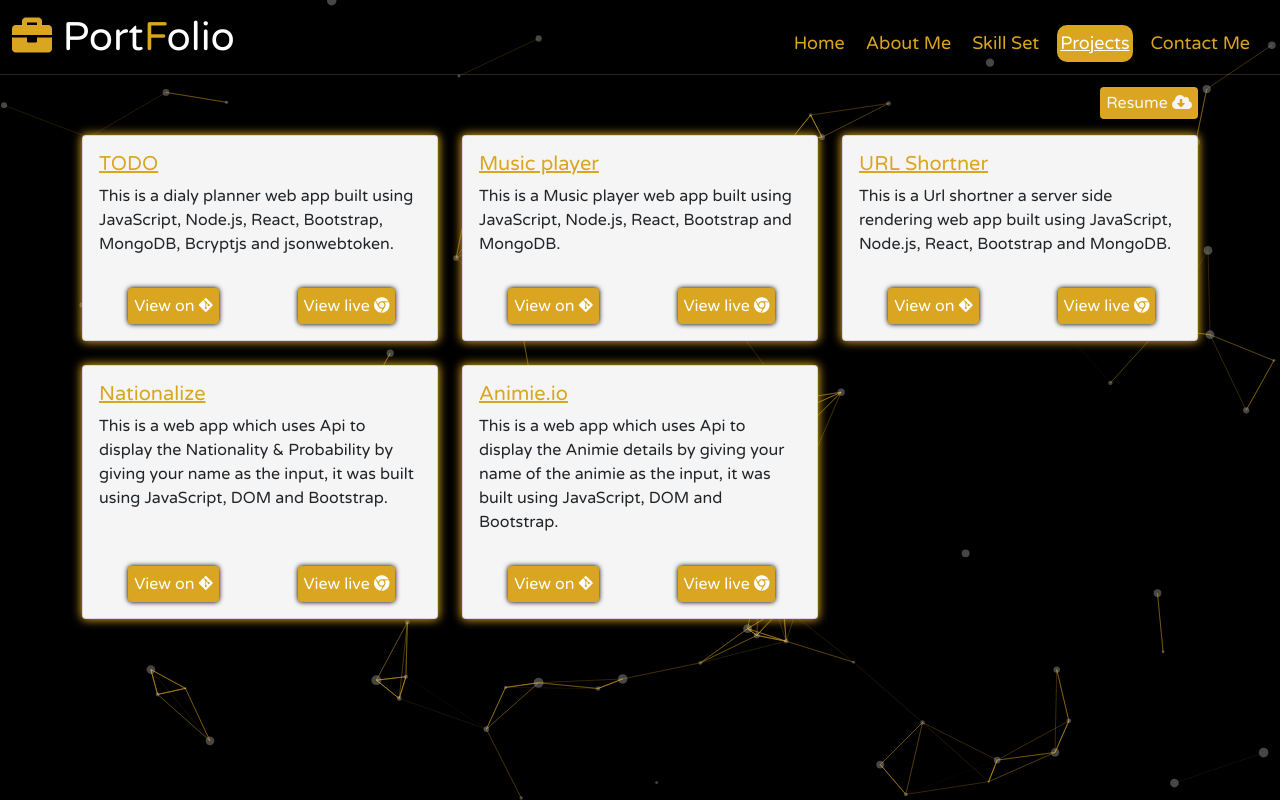
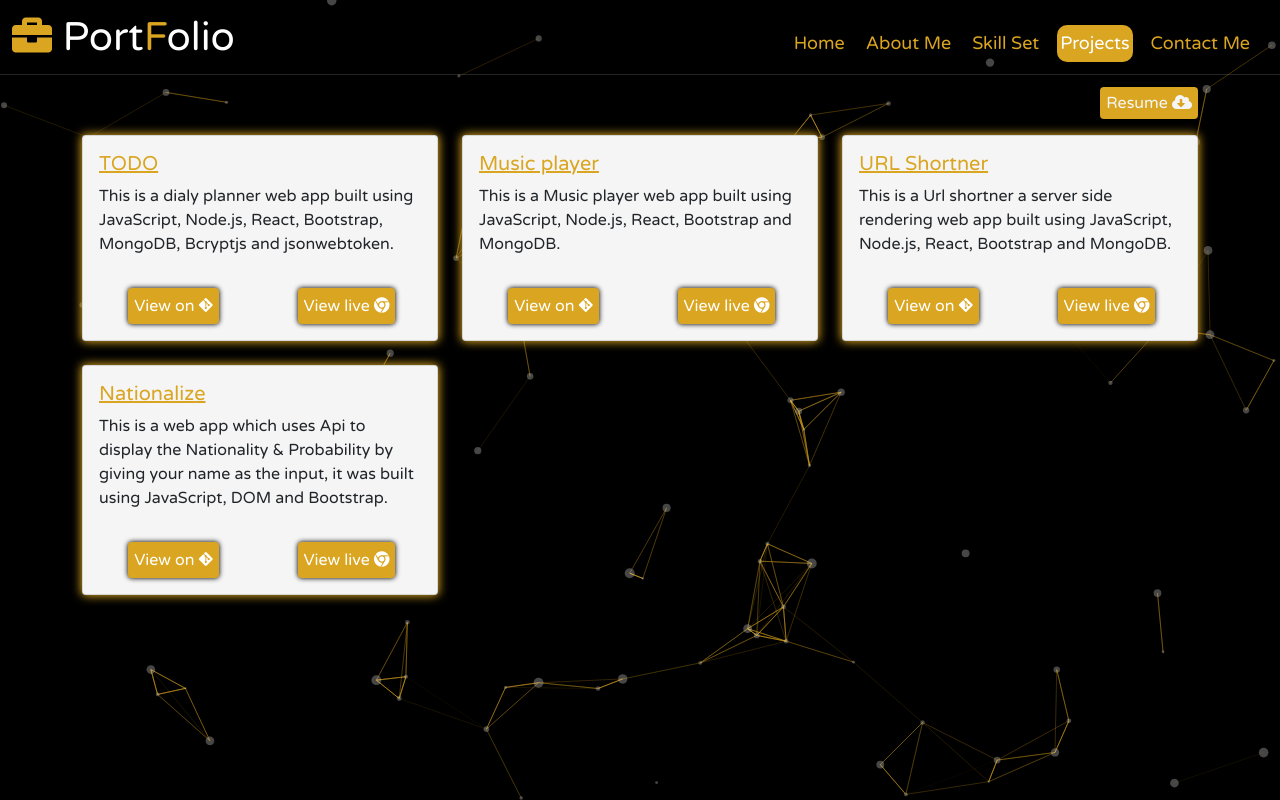
Before and after one commit to surya9901/Final_portfolio_react, a React (Create React App) app: page /project in a window 1280 px wide. Built offline with nearby package versions, Linux system fonts and the light colour scheme.

Commit message:
hover underlines removed and removed one project

```diff
--- a/src/Components/About/About.css
+++ b/src/Components/About/About.css
@@ -54,9 +54,6 @@
   box-shadow: 0 0 15px 0.5px goldenrod;
 }
 
-.preview_box > h1 {
-  text-decoration: underline 2px goldenrod;
-}
 
 .box {
   background-color: black;
--- a/src/Components/Contact/Contact.css
+++ b/src/Components/Contact/Contact.css
@@ -23,7 +23,6 @@
 .contact_box > h4 {
   font-family: "Varela Round", sans-serif;
   color: white;
-  text-decoration: Underline 2px solid goldenrod;
 }
 
 .contact_icons > div > div > a {
--- a/src/Components/Navbar/Navbar.css
+++ b/src/Components/Navbar/Navbar.css
@@ -16,14 +16,12 @@
   background-color: goldenrod;
   color: white;
   transition: ease-in-out;
-  text-decoration: underline 1px white;
 }
 
 #navbarNav >.active:hover{
   background-color: black;
   color: goldenrod;
   transition: ease-in-out;
-  text-decoration: underline 1px goldenrod;
   box-shadow: 0 0 10px 1px goldenrod;
 }
 
--- a/src/Components/Project/Project.css
+++ b/src/Components/Project/Project.css
@@ -45,7 +45,6 @@
 #git_btn:hover,
 #site_btn:hover {
   font-family: "Varela Round", sans-serif;
-  text-decoration: underline 2px goldenrod;
   background-color: black;
   box-shadow: 0 0 5px 0.3px goldenrod;
   color:goldenrod;
--- a/src/Components/Project/Project.js
+++ b/src/Components/Project/Project.js
@@ -31,11 +31,6 @@ function Project() {
         "description": "This is a web app which uses Api to display the Nationality & Probability by giving your name as the input, it was built using JavaScript, DOM and Bootstrap.",
         "github_link": "https://github.com/surya9901/Nationalize",
         "site_link": "https://nationalizeio.netlify.app/",
-    }, {
-        "title": "Animie.io",
-        "description": "This is a web app which uses Api to display the Animie details by giving your name of the animie as the input, it was built using JavaScript, DOM and Bootstrap.",
-        "github_link": "https://github.com/surya9901/Dom_Manipulation_Annimie_API",
-        "site_link": "https://animationapi.netlify.app/",
     }]
 
 
```
